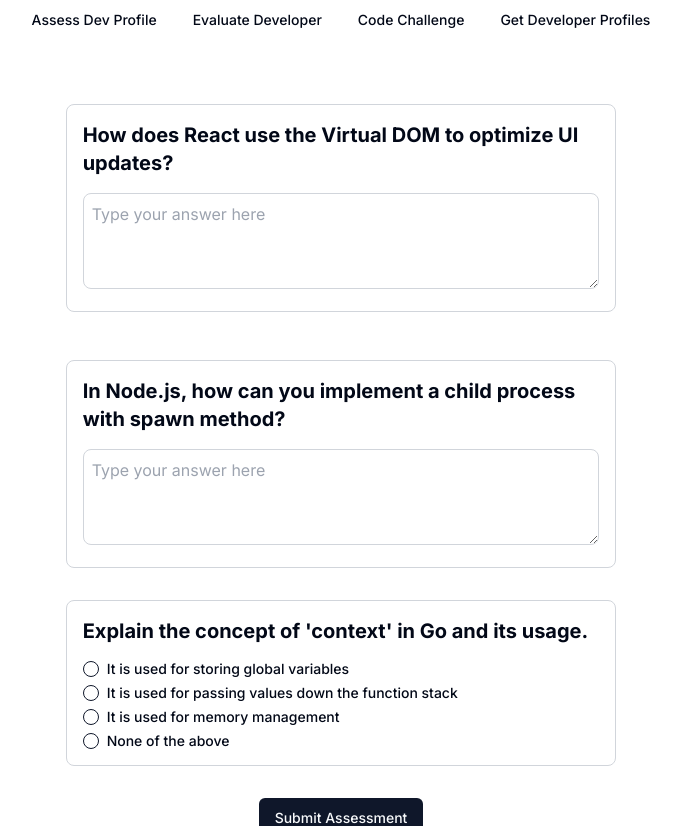
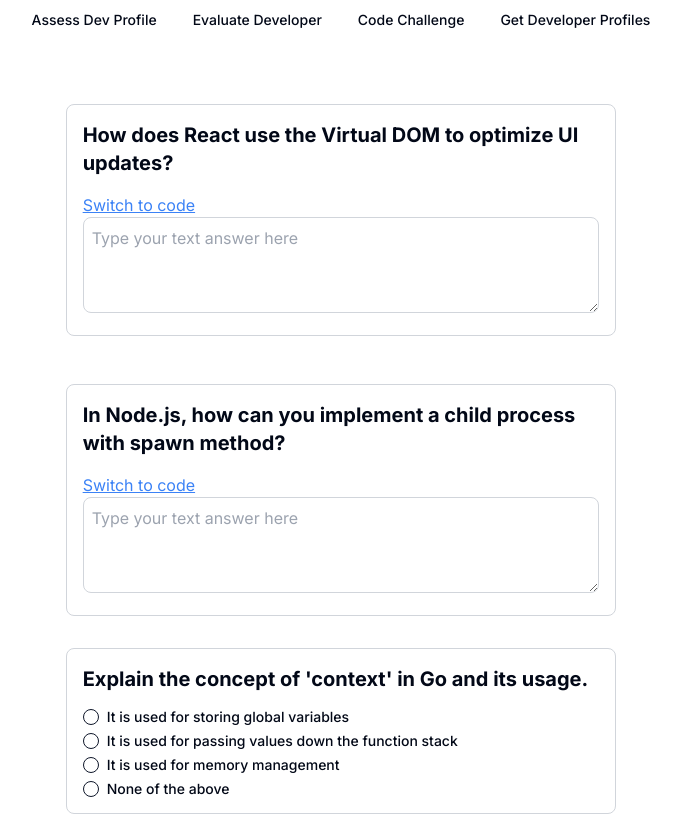
Before and after one commit to esponges/dev-assessments-app, a Next.js app: page /app/evaluate in a window 1280 px wide. Shown: the top 826 px of the page, without its empty margins (299-980 px from the left). Built offline with nearby package versions, Linux system fonts and the light colour scheme.

Commit message:
add input type change option

```diff
--- a/src/pages/app/challenge/index.tsx
+++ b/src/pages/app/challenge/index.tsx
@@ -173,7 +173,7 @@
               description={`Your challenge is ${challenge}`}
               classNames={{
                 main: ' my-4 w-[90%] md:w-[80%]',
-                description: 'disabled-highlight',
+                description: 'disable-highlight',
               }}
             />
             <Editor
--- a/src/pages/app/evaluate/index.tsx
+++ b/src/pages/app/evaluate/index.tsx
@@ -11,6 +11,7 @@
 import type { TechStack } from '@/types';
 import { Heading } from '@/components/atoms/heading';
 import { RadioGroup, RadioGroupItem } from '@/components/ui/radio-group';
+import { Editor } from '@/components/organisms/editor';
 
 type DevDetails = {
   id: string;
@@ -32,6 +33,7 @@
     correctAnswer?: string;
     score?: number;
     feedbackMessage?: string;
+    inputType?: 'text' | 'code';
   }[];
 };
 
@@ -61,6 +63,7 @@
     createdAt: '2024-02-29T01:15:45.684Z',
     updatedAt: '2024-02-29T01:15:45.684Z',
     assessmentId: '73614b5b-2157-4dca-905d-a4d8de5e4edc',
+    // inputType: 'code',
   },
   {
     id: 'e934d3c2-b742-4c19-b533-33ada2648af3',
@@ -296,6 +299,25 @@
     });
   };
 
+  const handleInputTypeChange = (type: 'text' | 'code', idx: number) => {
+    setAssessment((prev) => {
+      if (prev) {
+        const newQuestions = [...prev.questions];
+
+        newQuestions[idx].inputType = type;
+
+        console.log(newQuestions);
+
+        return {
+          ...prev,
+          questions: newQuestions,
+        };
+      }
+
+      return prev;
+    });
+  };
+
   // use the form radio group to handle the selected answer
   const handleAssessmentSubmit = (
     e: React.MouseEvent<HTMLButtonElement, MouseEvent>
@@ -314,6 +336,38 @@
         questions,
       });
     }
+  };
+
+  const renderFreeResponse = (type: 'text' | 'code', idx: number) => {
+    return (
+      <div>
+        {/* toggle TYPE WITH BUTTON */}
+        <button
+          onClick={(e) => {
+            e.preventDefault();
+            handleInputTypeChange(type === 'text' ? 'code' : 'text', idx);
+          }
+          }
+          className="text-blue-500 underline"
+        >
+          {type === 'text' ? 'Switch to code' : 'Switch to text'}
+        </button>
+        {type === 'text' ? (
+          <textarea
+            onChange={(e) => handleOptionChange(e.target.value, 0)}
+            className="w-full h-24 p-2 border border-gray-300 rounded-lg"
+            placeholder={`Type your ${type} answer here`}
+          />
+        ) : (
+          <Editor
+            value=""
+            language="javascript"
+            onChange={(value) => handleOptionChange(value || '', 0)}
+            height="10vh"
+          />
+        )}
+      </div>
+    );
   };
 
   return (
@@ -373,12 +427,7 @@
                   ))}
                 </RadioGroup>
               ) : (
-                // todo: use embedded editor instead
-                <textarea
-                  onChange={(e) => handleOptionChange(e.target.value, index)}
-                  className="w-full h-24 p-2 border border-gray-300 rounded-lg"
-                  placeholder="Type your answer here"
-                />
+                renderFreeResponse(question.inputType || 'text', index)
               )}
             </div>
           ))}
```
